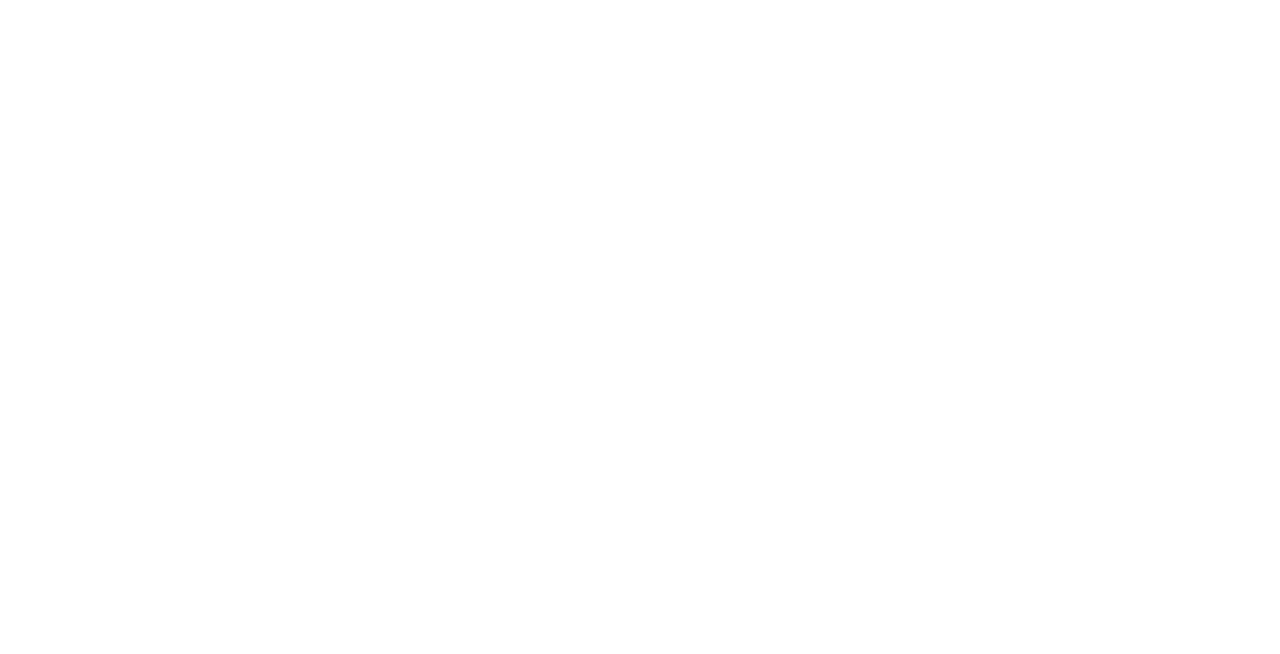
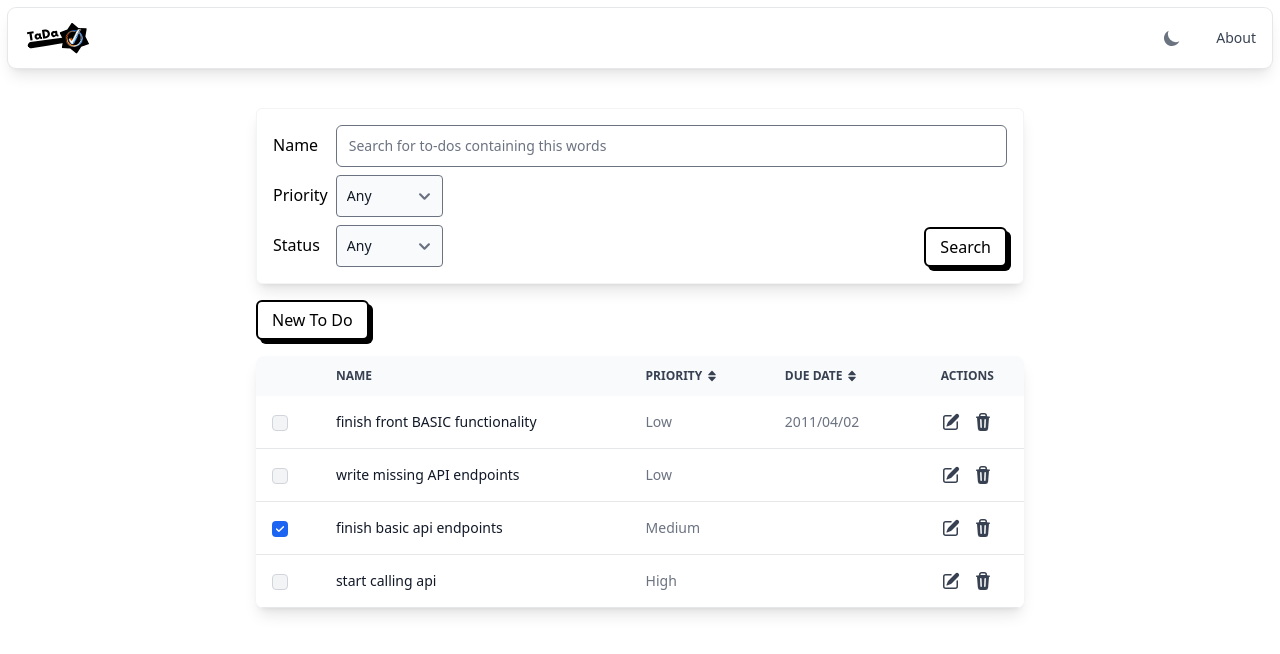
Before and after one commit to santi4o/tada-frontend, a React (Vite) app: page / in a window 1280 px wide. Shown: the top 654 px of the page. Built offline with nearby package versions, Linux system fonts and the light colour scheme.

Commit message:
feat: App component with static data

```diff
--- a/src/App.jsx
+++ b/src/App.jsx
@@ -1,14 +1,56 @@
-import { useState } from 'react'
-import './App.css'
+import "./App.css";
+import Layout from "./components/Layout";
+import Filters from "./components/Filters";
+import Table from "./components/Table";
+import Button from "./components/shared/Button";
+import { useEffect, useState } from "react";
 
 function App() {
-  const [count, setCount] = useState(0)
+    const [darkTheme, setDarkTheme] = useState(false);
 
-  return (
-    <div className="App">
+    useEffect(() => {
+        if (
+            localStorage.getItem("color-theme") === "dark" ||
+            (!("color-theme" in localStorage) &&
+                window.matchMedia("(prefers-color-scheme: dark)").matches)
+        ) {
+            setDarkTheme(true);
+        } else {
+            setDarkTheme(false);
+        }
+    }, []);
 
-    </div>
-  )
+    function handleToggleTheme() {
+        if (darkTheme) {
+            localStorage.setItem("color-theme", "light");
+            setDarkTheme(false);
+        } else {
+            localStorage.setItem("color-theme", "dark");
+            setDarkTheme(true);
+        }
+    }
+
+    if (darkTheme) {
+        document.body.style.backgroundColor = "black";
+    } else {
+        document.body.style.backgroundColor = "white";
+    }
+    return (
+        <div className={"App" + (darkTheme ? " dark " : " ") + "min-h-screen"}>
+            {/* <div className="dark:bg-black">hola</div> */}
+            <Layout toggleThemeEvent={handleToggleTheme}>
+                <div className="md:w-5/6 lg:max-w-3xl mx-auto">
+                    <Filters></Filters>
+                </div>
+                <div className="md:w-5/6 lg:max-w-3xl mx-auto">
+                    <div className="my-4">
+                        <Button buttonText="New To Do"></Button>
+                    </div>
+                    <Table></Table>
+                </div>
+            </Layout>
+        </div>
+    );
 }
 
-export default App
+export default App;
```
